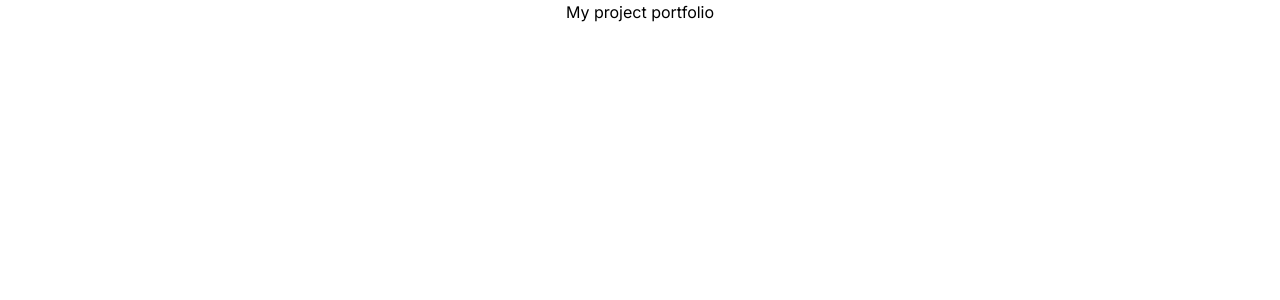
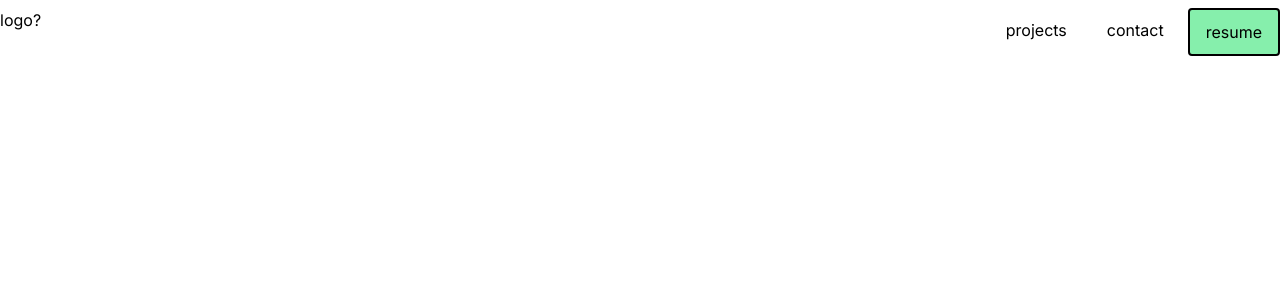
Before and after one commit to jottanovaes/portfolio, a Next.js app: page / in a window 1280 px wide. Shown: the top 300 px of the page. Built offline with nearby package versions, Linux system fonts and the light colour scheme.

Commit message:
feat: started the navbar space
create a space to put on the logo, the project links, contact and resume

```diff
--- a/src/app/page.tsx
+++ b/src/app/page.tsx
@@ -1,9 +1,34 @@
-import Image from 'next/image'
+import Link from 'next/link'
+import { Inter } from 'next/font/google'
+
+const inter = Inter({ subsets: ['latin'], variable: '--font-inter' })
 
 export default function Home() {
   return (
-    <main className='flex justify-center'>
-      <h1>My project portfolio</h1>
+    <main className={`${inter.variable}`}>
+      <nav className='container flex justify-between py-2'>
+        <div className='logo'>logo?</div>
+        <ul className='flex gap-2'>
+          <li>
+            <Link href='#' className='block rounded px-4 py-3 leading-5'>
+              projects
+            </Link>
+          </li>
+          <li>
+            <Link href='#' className='block rounded px-4 py-3 leading-5'>
+              contact
+            </Link>
+          </li>
+          <li>
+            <Link
+              href='#'
+              className='block h-12 rounded border-2 border-black bg-green-300 px-4 py-3 leading-5 hover:bg-green-400 hover:shadow-[2px_2px_0px_rgba(0,0,0,1)]'
+            >
+              resume
+            </Link>
+          </li>
+        </ul>
+      </nav>
     </main>
   )
 }
```
